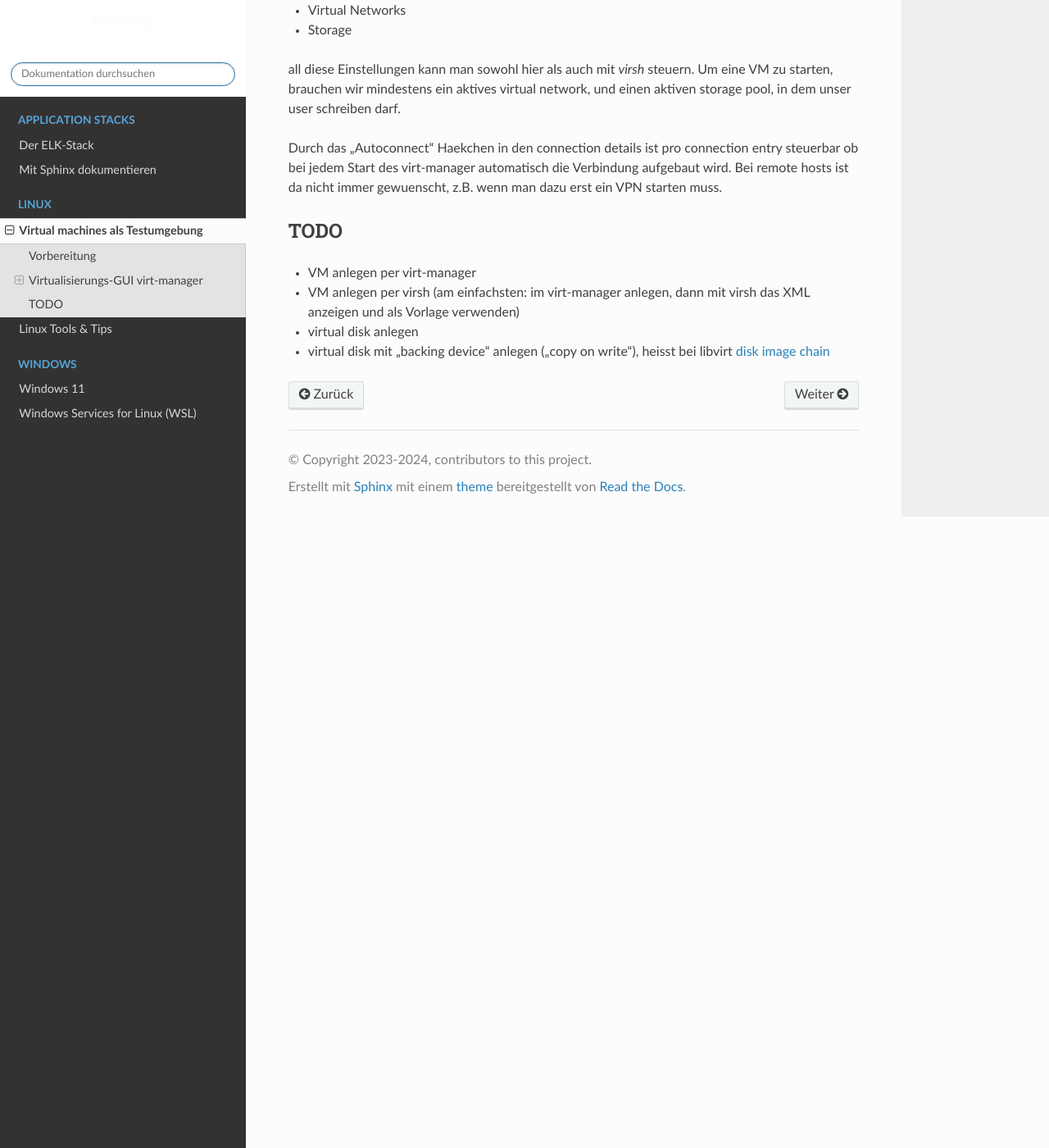
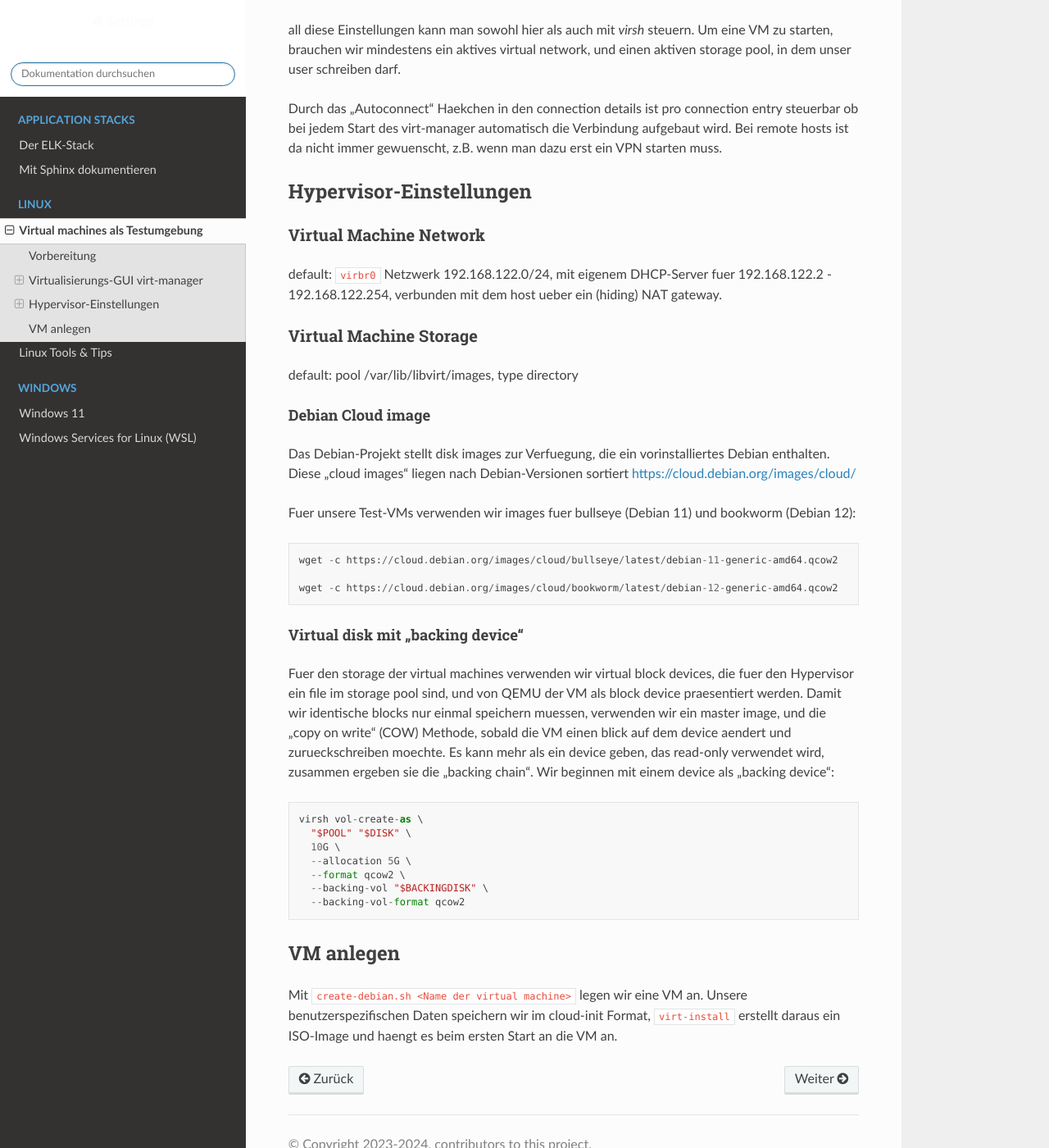
Before and after one commit to fl/settings, a Sphinx documentation site: the page built from docs/linux/testvm.rst, in a window 1280 px wide and 1400 px high, scrolled down 2004 px. Shown: the whole window at 82% size. Built offline with Sphinx 7.4.7 and the Read the Docs theme 2.0.0, drawn with Linux system fonts in a browser that asks for light colours; some of the changed text lies outside the part shown.

```diff
--- a/docs/index.rst
+++ b/docs/index.rst
@@ -32,5 +32,3 @@
 .. _reStructuredText: https://www.sphinx-doc.org/en/master/usage/restructuredtext/basics.html
 .. _Teil des docutils-Pakets: https://docutils.sourceforge.io/index.html
 .. _Ziel: https://docutils.sourceforge.io/docs/ref/rst/introduction.html#goals
-
-https://docutils.sourceforge.io/rst.html
--- a/docs/linux/testvm.rst
+++ b/docs/linux/testvm.rst
@@ -14,11 +14,9 @@
 Vorbereitung
 ************
 
-Um das lokale Notebook (Debian 12) als Hypervisor verwenden zu koennen, installieren wir die Hypervisor- und client-software::
+Um das lokale Notebook (Debian 12) als QEMU-Hypervisor verwenden zu koennen, installieren wir die Hypervisor-Client-software und die dependencies.::
 
-    apt install virt-manager libvirt-clients-qemu
-
-und die dependencies.
+    apt install virt-manager libvirt-clients-qemu genisoimage
 
 Mit der Installation werden zwei neue Gruppen angelegt:
 
@@ -27,7 +25,7 @@
 
 Der Benutzer, der virt-manager verwenden und sich am lokalen QEMU/KVM Hyoervisor anmelden will, muss in der Gruppe libvirt sein. Mit ``usermod`` passen wir als ``root`` die Gruppenzugehoerigkeit an::
 
-    isabell@stardust:~# usermod -G libvirt isabell
+    isabell@stardust:~# usermod -a -G libvirt isabell
     isabell@stardust:~# id isabell
     uid=1042(isabell) gid=1042(isabell) groups=1042(isabell),125(libvirt)
 
@@ -66,16 +64,54 @@
 
 Durch das "Autoconnect" Haekchen in den connection details ist pro connection entry steuerbar ob bei jedem Start des virt-manager automatisch die Verbindung aufgebaut wird. Bei remote hosts ist da nicht immer gewuenscht, z.B. wenn man dazu erst ein VPN starten muss.
 
-****
-TODO
-****
+************************
+Hypervisor-Einstellungen
+************************
 
-* VM anlegen per virt-manager
-* VM anlegen per virsh (am einfachsten: im virt-manager anlegen, dann mit virsh das XML anzeigen und als Vorlage verwenden)
-* virtual disk anlegen
-* virtual disk mit "backing device" anlegen ("copy on write"), heisst bei libvirt `disk image chain`_
+=======================
+Virtual Machine Network
+=======================
 
+default: ``virbr0``
+Netzwerk 192.168.122.0/24, mit eigenem DHCP-Server fuer 192.168.122.2 - 192.168.122.254, verbunden mit dem host ueber ein (hiding) NAT gateway.
 
+=======================
+Virtual Machine Storage
+=======================
+
+default: pool /var/lib/libvirt/images, type directory
+
+Debian Cloud image
+^^^^^^^^^^^^^^^^^^
+
+Das Debian-Projekt stellt disk images zur Verfuegung, die ein vorinstalliertes Debian enthalten. Diese "cloud images" liegen nach Debian-Versionen sortiert https://cloud.debian.org/images/cloud/
+
+Fuer unsere Test-VMs verwenden wir images fuer bullseye (Debian 11) und bookworm (Debian 12)::
+
+    wget -c https://cloud.debian.org/images/cloud/bullseye/latest/debian-11-generic-amd64.qcow2
+
+    wget -c https://cloud.debian.org/images/cloud/bookworm/latest/debian-12-generic-amd64.qcow2
+
+Virtual disk mit "backing device"
+^^^^^^^^^^^^^^^^^^^^^^^^^^^^^^^^^
+
+Fuer den storage der virtual machines verwenden wir virtual block devices, die fuer den Hypervisor ein file im storage pool sind, und von QEMU der VM als block device praesentiert werden. Damit wir identische blocks nur einmal speichern muessen, verwenden wir ein master image, und die "copy on write" (COW) Methode, sobald die VM einen blick auf dem device aendert und zurueckschreiben moechte. Es kann mehr als ein device geben, das read-only verwendet wird, zusammen ergeben sie die "backing chain". Wir beginnen mit einem device als "backing device"::
+
+    virsh vol-create-as \
+      "$POOL" "$DISK" \
+      10G \
+      --allocation 5G \
+      --format qcow2 \
+      --backing-vol "$BACKINGDISK" \
+      --backing-vol-format qcow2
+
+**********
+VM anlegen
+**********
+
+Mit ``create-debian.sh <Name der virtual machine>`` legen wir eine VM an. Unsere benutzerspezifischen Daten speichern wir im cloud-init Format, ``virt-install`` erstellt daraus ein ISO-Image und haengt es beim ersten Start an die VM an.
+
+.. Links
 .. _virt-manager: https://virt-manager.org
 .. _libvirt: https://libvirt.org
 .. _unterstuetzten Hypervisor-Software: https://libvirt.org/drivers.html#hypervisor-drivers
```
Also changed, not shown: docs/stacks/elk-stack.rst (+2 -5 lines).
